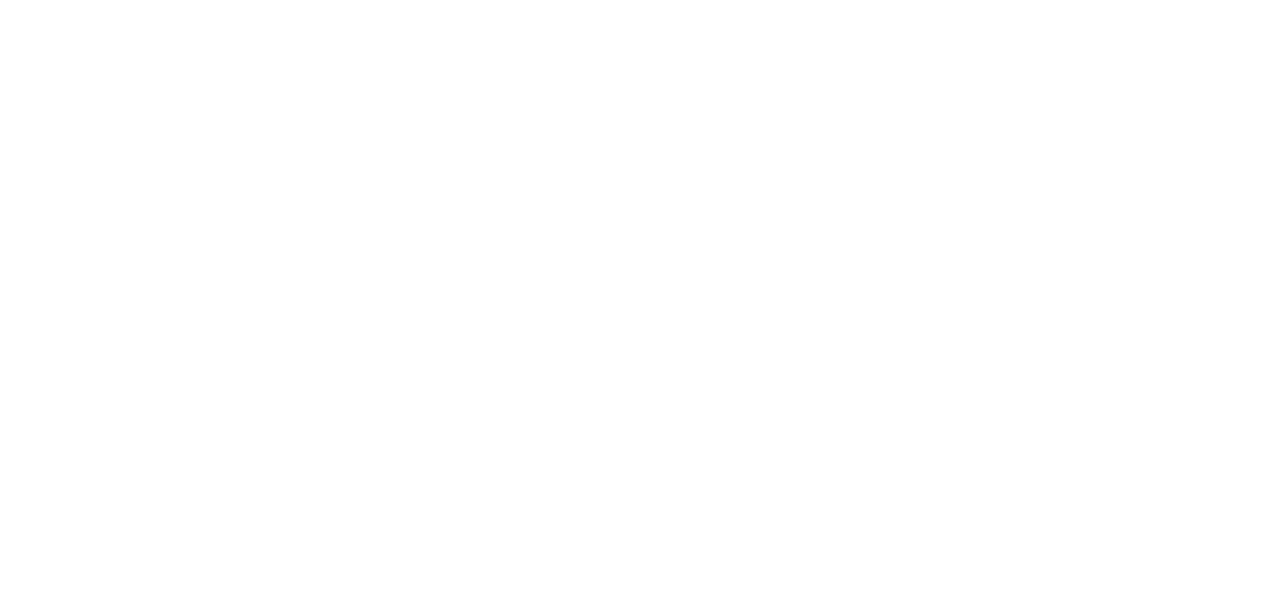
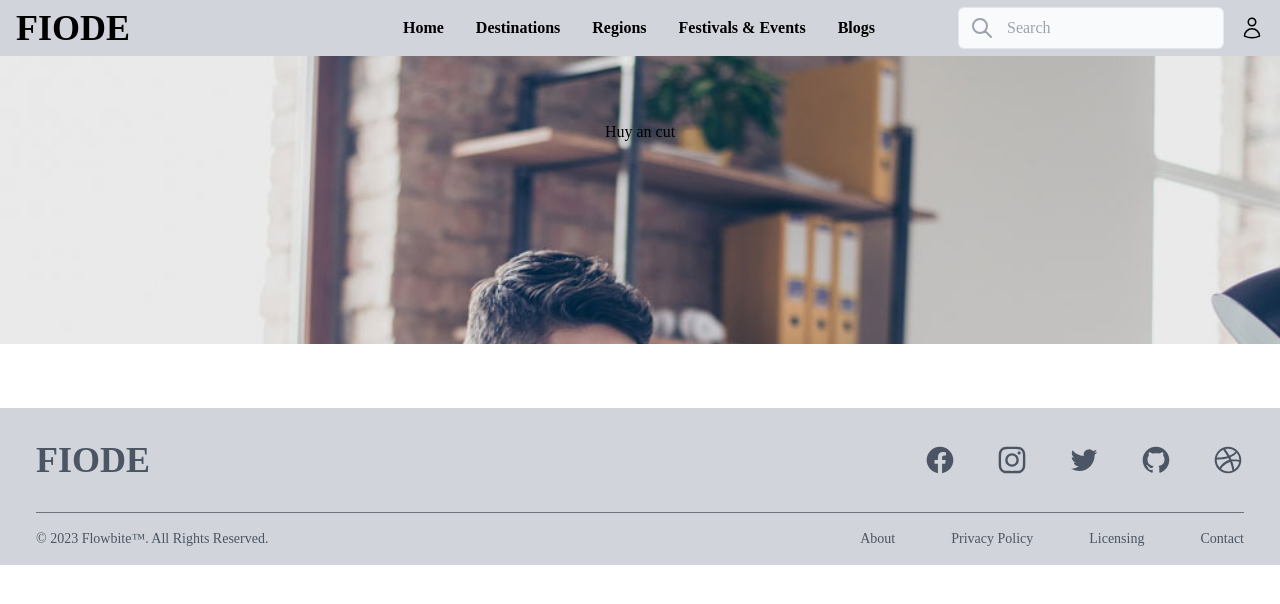
Before and after one commit to 19021369/Fiode, a React (Create React App) app: page /searchresults in a window 1280 px wide. Before the commit this address had no page. Shown: the top 604 px of the page. Built offline with nearby package versions, Linux system fonts and the light colour scheme.

Commit message:
searchresults

```diff
--- /dev/null
+++ b/src/components/Layout/components/SearchResults/SearchResultsImg.js
@@ -0,0 +1,20 @@
+import React from 'react';
+import searchResults from '~/assets/searchresult.jpg';
+
+function SearchResultsImg() {
+    return (
+        <div>
+            <div
+                className="max mx-auto pt-16 px-4 text-center h-72"
+                style={{
+                  backgroundImage: `url(${searchResults})`,
+                  backgroundSize: "cover"
+                  }}
+            >
+                Huy an cut
+            </div>
+        </div>
+    );
+}
+
+export default SearchResultsImg;
--- /dev/null
+++ b/src/pages/SearchResults/index.js
@@ -0,0 +1,10 @@
+import SearchResultsImg from "~/components/Layout/components/SearchResults/SearchResultsImg";
+import React from 'react'
+
+function SearchResults() {
+  return (
+    <SearchResultsImg />
+  )
+}
+
+export default SearchResults
--- a/src/routes/index.js
+++ b/src/routes/index.js
@@ -6,6 +6,7 @@
 import FestivalsNEvents from '~/pages/FestivalsnEvents';
 import Login from '~/pages/Login';
 import Register from '~/pages/Register';
+import SearchResults from '~/pages/SearchResults';
 // PublicRoutes
 const publicRoutes = [
     { path: '/', component: Home },
@@ -18,6 +19,8 @@
     },
     { path: '/login', component: Login },
     { path: '/register', component: Register },
+    {path: '/searchresults', component: SearchResults}
+
 ];
 
 const privateRoutes = [];
```
Also changed, not shown: src/assets/searchresult.jpg (added).
